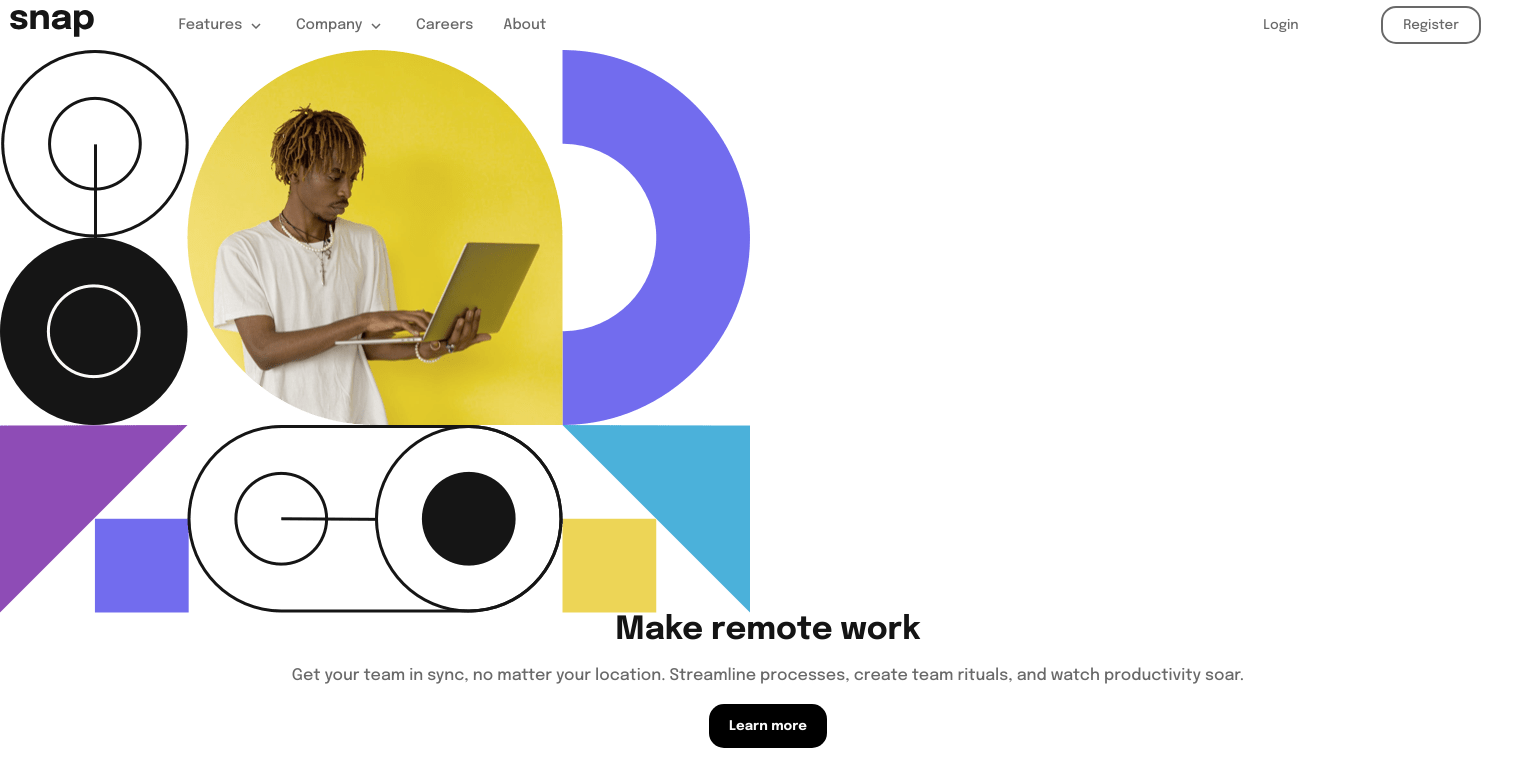
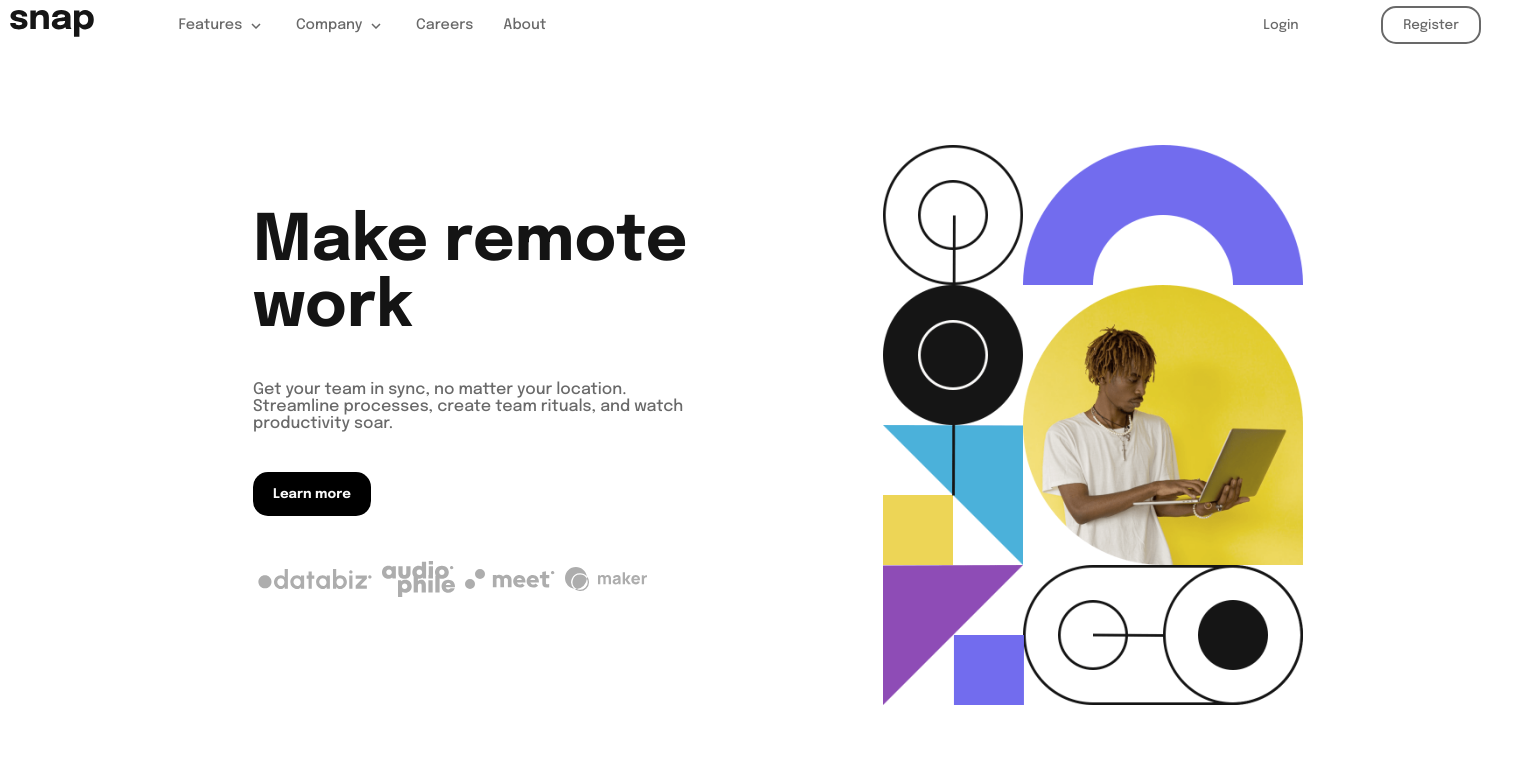
Before and after one commit to I7RANK/intro_section_with_dropdown_navigation_main, a Vue app: page / in a window 1536 px wide. Shown: the top 771 px of the page. Built offline with nearby package versions, Linux system fonts and the light colour scheme.

Commit message:
Adding desing for desktop devices

```diff
--- a/src/components/IntroSection.vue
+++ b/src/components/IntroSection.vue
@@ -1,6 +1,6 @@
 <script>
 import bannerMobile from "../assets/images/image-hero-mobile.png";
-import bannerDesktop from "../assets/images/image-hero-mobile.png";
+import bannerDesktop from "../assets/images/image-hero-desktop.png";
 
 import clientAudiophile from "../assets/images/client-audiophile.svg";
 import clientDatabiz from "../assets/images/client-databiz.svg";
@@ -98,10 +98,38 @@ export default {
 @media (min-width: 1440px) {
   .banner-desktop {
     display: block;
+    height: 70vh;
   }
 
   .banner-mobile {
     display: none;
   }
+
+  .intro-section {
+    flex-direction: row-reverse;
+    justify-content: space-around;
+    align-items: center;
+    width: 80vw;
+    margin: 0 auto;
+    min-height: calc(100vh - 50px);
+  }
+
+  .intro-info {
+    align-items: flex-start;
+    max-width: 40%;
+    text-align: left;
+  }
+
+  .intro-info h1 {
+    font-size: 4rem;
+  }
+
+  .intro-info button {
+    margin: 0 0 40px 0;
+  }
+
+  .intro-info > * {
+    margin: 0 0 40px 0;
+  }
 }
 </style>
```
